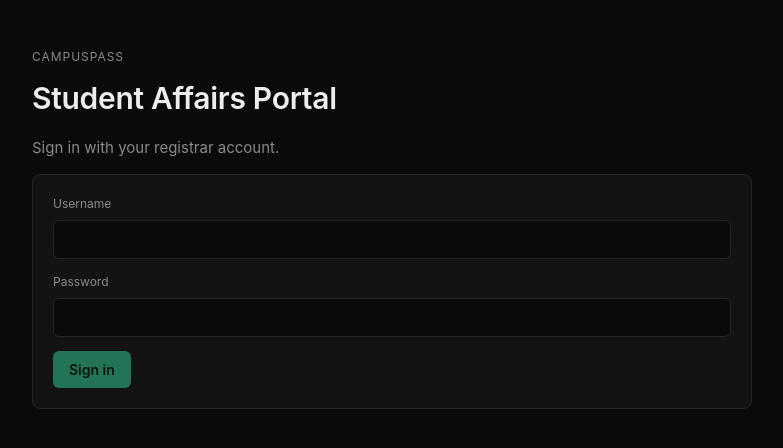
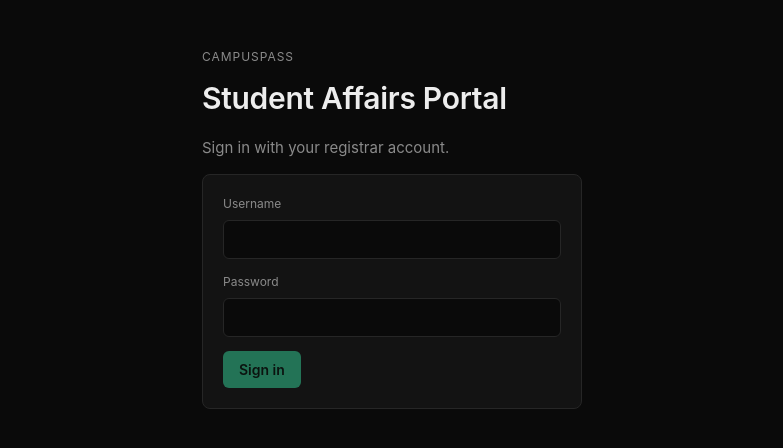
Before and after one commit to LumosDhia/campus-pass, a Next.js app in the folder apps/student-affairs-portal/: page /login in a window 1280 px wide. Shown: the top 448 px of the page, without its empty margins (248-1031 px from the left). Built offline with nearby package versions, Linux system fonts and the light colour scheme.

Commit message:
Fix roster table layout

```diff
--- a/apps/student-affairs-portal/app/globals.css
+++ b/apps/student-affairs-portal/app/globals.css
@@ -49,9 +49,14 @@ p {
 }
 
 .shell {
-  max-width: 760px;
+  max-width: 900px;
   margin: 0 auto;
   padding: 48px 20px 96px;
+}
+
+/* The login form is two fields; the dashboard needs the wider shell for the roster. */
+.login-shell {
+  max-width: 420px;
 }
 
 .row {
@@ -222,10 +227,20 @@ p {
   margin: 28px 0 10px;
 }
 
+.table-scroll {
+  overflow-x: auto;
+}
+
 table {
   width: 100%;
+  min-width: 680px;
   border-collapse: collapse;
   font-size: 13px;
+}
+
+.table-scroll td.mono,
+.table-scroll th {
+  white-space: nowrap;
 }
 
 th,
--- a/apps/student-affairs-portal/app/login/page.tsx
+++ b/apps/student-affairs-portal/app/login/page.tsx
@@ -39,7 +39,7 @@ export default function LoginPage() {
   }
 
   return (
-    <main className="shell">
+    <main className="shell login-shell">
       <p className="eyebrow">CampusPass</p>
       <h1>Student Affairs Portal</h1>
       <p>Sign in with your registrar account.</p>
--- a/apps/student-affairs-portal/app/page.tsx
+++ b/apps/student-affairs-portal/app/page.tsx
@@ -418,7 +418,7 @@ export default function DashboardPage() {
       </form>
 
       <p className="section-title">Roster</p>
-      <div className="card">
+      <div className="card table-scroll">
         {rosterLoading && <p className="muted">Loading…</p>}
         {!rosterLoading && roster.length === 0 && <p className="muted">No students enrolled yet.</p>}
         {roster.length > 0 && (
```
